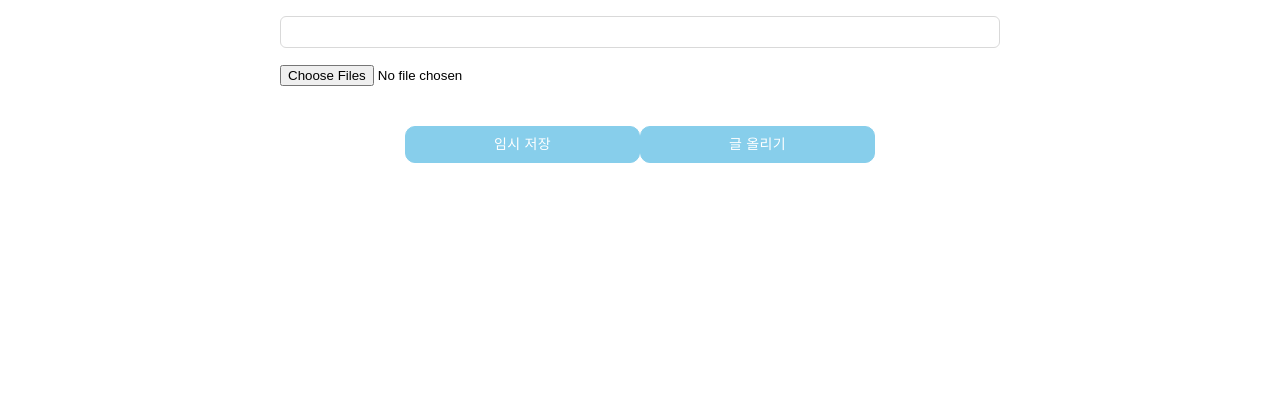
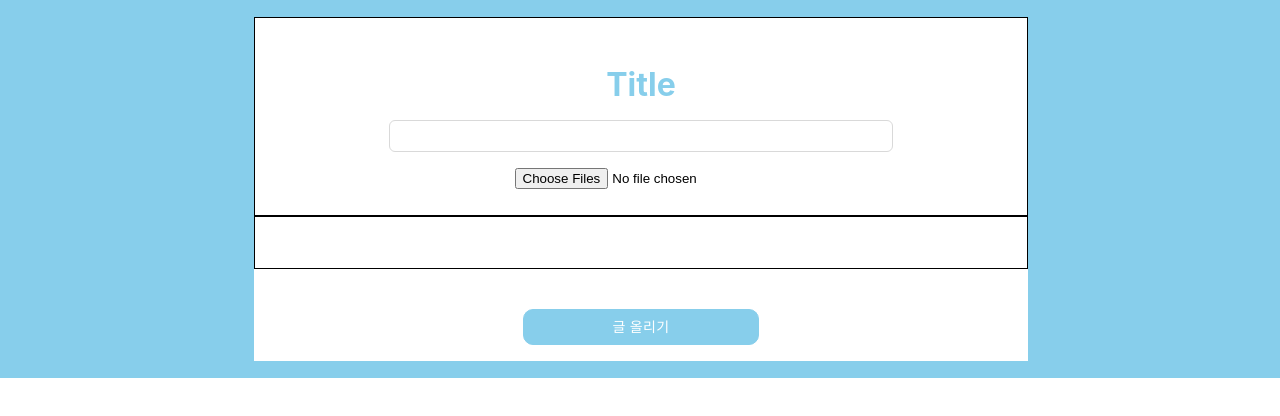
Before and after one commit to HyeGyoungPark/FrontEnd, a React (Create React App) app: page /write in a window 1280 px wide. Shown: the top 416 px of the page. Built offline with nearby package versions, Linux system fonts and the light colour scheme.

Commit message:
백엔드 버젼 업데이트. CSS 수동 변경 완.

```diff
--- a/src/component/page/WriteImage.jsx
+++ b/src/component/page/WriteImage.jsx
@@ -16,7 +16,7 @@ const Wrapper = styled.div`
 
 const { TextArea } = Input
 
-const Images = ({ imageList, getImageList, contentList, SetContentList}) => {
+const Images = ({ imageList, getImageList, contentList, setContentList}) => {
     const removeImage = (id) => {
         let newList = imageList.filter((image) => image.id !== id);
         getImageList(newList);
@@ -26,7 +26,7 @@ const Images = ({ imageList, getImageList, contentList, SetContentList}) => {
     const handleChange = (e) => {
         const list = [...contentList];
         list[e.target.id] = e.target.value;
-        SetContentList(list);
+        setContentList(list);
     };
 
     return imageList.map((image, index) => {
--- a/src/component/page/WritePage.jsx
+++ b/src/component/page/WritePage.jsx
@@ -1,12 +1,18 @@
-import React, { useState } from "react";
+import React, {useEffect, useState} from "react";
 import styled from "styled-components";
+import {useNavigate, useParams} from "react-router-dom";
+import TextInput from "../ui/TextInput";
+import CommentBox from "../ui/CommentBox";
 import { Button } from '@mui/material';
+import { CountertopsSharp, ReadMoreRounded } from "@mui/icons-material";
+import DetailList from "../list/DetailList"
 import { Input } from "antd"
-
+import { Button as Button2 } from "antd"
+import imageCompression from 'browser-image-compression'
 import * as resize from "../ui/resize.js"
-import Images from "./WriteImage"
 import axios from "axios";
-
+import Sidebar from "./Sidebar";
+import { width } from "@mui/system";
 
 //화면의 중앙에 위치시킴
 const Wrapper = styled.div`
@@ -14,6 +20,18 @@ const Wrapper = styled.div`
   width: calc(100% - 32px);
   display: flex;
   flex-direction: column;
+  align-items: center;
+  justify-content: center;
+  border: 1px solid skyblue;
+  background-color: skyblue;
+  display: grid;
+`;
+
+const WrapperInside = styled.div`
+    padding: 16px;
+    width: calc(100% - 32px);
+    display: flex;
+    flex-direction: row;
     align-items: center;
     justify-content: center;
 `;
@@ -25,11 +43,16 @@ const WrapperBtn = styled.div`
     flex-direction: row;
     align-items: center;
     justify-content: center;
+    background-color: white;
 `;
 
+
 const Container = styled.div`
-  width: 100%;
+    width: 200vw;
+    border: 1px solid black;
+    background-color: white;
     max-width: 720px;
+
   & > * {
     :not(:last-child) {
       margin-bottom: 16px;
@@ -37,16 +60,30 @@ const Container = styled.div`
   }
 `;
 
+
 const { TextArea } = Input
 
 function WritePage(props) {
-    const [title, SetTitle] = useState("");
-    const [imageList, SetImageList] = useState([]);
-    const [contentList, SetContentList] = useState([]);
+
+
+    const [title, setTitle] = useState("");
+    const [content, setContent] = useState("");
+
+    const [imageList, setImageList] = useState([]);
+    const [contentList, setContentList] = useState([]);
+    const [contentChange, setContentChange] = useState("");
+    const [contents, setContents] = useState([]);
+
+    let formArray = new Array();
+    let contentArray = new Array();
 
     const getImageList = (newImageList) => {
-        SetImageList(newImageList);
+        setImageList(newImageList);
     };
+
+    const getContentList = (newContentList) => {
+        setContentList(newContentList);
+    }
 
     const uploadFile = async (e) => {
         let fileArr = e.target.files;
@@ -57,29 +94,154 @@ function WritePage(props) {
             return;
         }
 
+//        setContentList([...contentList, {id: contents.id, content:contents.content}]);
+
+  //      contentArray.push({id:contents.id, content:contents.content})
+
+        console.log("arrray: ", contentArray);
+
         //프리뷰
         for (let i=0; i<filesLength; i++){
             let newImage = await resize.handleResize(fileArr[i]);
-            SetImageList((imageList) => [...imageList, newImage]);
+            setImageList((imageList) => [...imageList, newImage]);
+
+            //let newContent = contentList[i];
+            //setContentList((contentList) => [...contentList, newContent]);
         }
         e.target.value = '';
 
-        SetContentList([...contentList,]);
+        //setContentList([...contentList, {id: contents.id, content:contents.content}]);
+        //contentArray.push({id:contents.id, content:contents.content});
+
+        console.log(imageList);
+        console.log(contentList);
     };
 
-    function preSubmit() {};
+    const removeImage = (id) => {
+        let newList = imageList.filter((image) => image.id !== id);
+        alert(id);
+        let newContentList = contentList.filter((content) => content.id != id );
+        getImageList(newList);
+        getContentList(newContentList);
+        return;
+    };
 
-    function finalSubmit() {};
+
+    const handleChange = (index, e) => {
+        if(e.target.name === "contentinput") {
+            let newContent = new Object();
+            newContent.id=index;
+            newContent.content=contentChange;
+            console.log(newContent); //{id: , content: }
+            setContentList([newContent, ...contentList]);
+            /*
+            const newpreContent = [...contentList];
+            newpreContent[index%date] = contentChange;
+            console.log(date);
+            const newContent = [...contentList];
+
+            for(let i=0; i<newpreContent.length; i++){
+                if(newpreContent[i] !== undefined){
+                    newContent[n] = newpreContent[i];
+                    n++;
+                }
+            }
+            setContentList([...newContent]);
+            newContent = [];
+            n=0;
+        */
+        }
+        /*let newContent = new Object();
+        newContent.id=e.target.id;
+        newContent.content=e.target.value;
+        //console.log(newContent); {id: , content: }
+        setContents(newContent);
+        */
+    };
+
+
+    const onChangeContent = (e) => {
+        setContentChange(e.target.value);
+    }
+
+    function onWrite() {
+        //console.log(contents); //contents 에는 마지막 말이 잘 들어감
+        //SetContentList([...contentList, contents]); //왜인지는 모르겠지만 contents가 안들어감..
+
+        console.log(imageList);
+        console.log(contentList);
+
+        for (let i=0; i<contentList.length; i++) {
+            let formData = new Object();
+            formData.postId = 1; //postid 넣기
+            formData.pictureUrl = i+1;
+          /*  if (i==contentList.length-1)
+                formData.pictureContent = contents;
+            else*/
+                formData.pictureContent = contentList[i];
+
+            formArray.push(formData);
+        }
+
+        let sjson = JSON.stringify(formArray);
+        console.log(sjson);
+
+        axios.post('/api/posts',
+            JSON.stringify({
+                title: title,
+                content: content,
+            }),
+            {
+                headers:
+                    {"Content-Type": 'application/json'}
+            }).then((res) => {
+            alert("글을 등록하였습니다");
+            console.log(res.data);
+            window.location.href = '/main';
+        }).catch(error => {
+            console.log("실패");
+        });
+        axios.post('/api/pictures',
+            sjson,
+            {
+                headers:
+                    {"Content-Type": 'application/json'}
+            }).then((res) => {
+            console.log(res.data);
+        }).catch(error => {
+            console.log("실패");
+        });
+    }
 
     return (
         <Wrapper>
-            <Container>
+            <Sidebar/>
+            <Container
+            style={{
+                padding: "2vw",
+                alignItems: "center",
+                placeItems: "center",
+                display: "grid",
+                textAlign: "center",
+              }}
+            >
+              <h1
+                style={{
+                  color: "skyblue",
+                  textAlign: "center",
+                }}
+              >
+                Title
+              </h1>
                 <TextArea
+                    style={{
+                        width: "70%",
+                    }}
                     type="text" value={title}
                     onChange={(e) => {
-                    SetTitle(e.target.value);
+                        setTitle(e.target.value);
                     }}
-                autoSize={{ minRows: 1, maxRows: 1}}/>
+                    autoSize={{minRows: 1, maxRows: 1}}/>
 
                 <input
                     type="file"
@@ -87,8 +249,30 @@ function WritePage(props) {
                     accept="image/*"
                     multiple
                     onChange={uploadFile}/>
-                <Images imageList={imageList} getImageList={getImageList} contentList={contentList} SetContentList={SetContentList}/>
+
+                { imageList.map((image) => {
+                    return(
+                        <div key={image.id}
+                        style = {{border : "1px solid skyblue", padding : "1px 1px 10px 1px", width : "90%"}}>
+                            <WrapperInside>
+                            <img alt={image.id} src={image.url} style = {{width : "50%", padding : "0.5vw 0.5vw 0vw 0.5vw"}}/>
+                            <TextArea type="text" id={image.id} name="contentinput" onBlur={(event) => handleChange(image.id, event) }onChange = {(event) => onChangeContent(event)} autoSize={{ minRows: 10, maxRows: 10}}style = {{width : "50%", padding : "0.5vw 0.5vw 0vw 0.5vw"}}/>
+                            </WrapperInside>
+                            <Button2 onClick={() => removeImage(image.id, content.id)}>삭제</Button2>
+                        </div>
+                    );
+                })}
             </Container>
+
+            <Container
+                style={{
+                padding: "2vw",
+                alignItems: "center",
+                placeItems: "center",
+                display: "grid",
+                textAlign: "center",
+                }}
+            ></Container>
 
             <WrapperBtn>
                 <Button
@@ -109,29 +293,10 @@ function WritePage(props) {
                             borderColor: 'skyblue'
                         }
                     }}
-                onClick={() => {preSubmit()}}>임시 저장</Button>
-
-                <Button
-                type="submit"
-                variant="outlined"
-                sx={{ //css 적용
-                    mt: 3,
-                    pr: 11,
-                    pl: 11,
-                    color: 'white',
-                    border: '1px solid skyblue',
-                    borderRadius: '10px',
-                    backgroundColor: 'skyblue',
-                    // "&.Mui[mui이름]-root:[event 속성]" : {}로 기본적으로 적용된 css를 변경시킬 수 있다.
-                    // "&.MuiButton-root:hover" : {}로 기본적으로 탑재되어있는 css를 바꿈
-                    "&.MuiButton-root:hover":{
-                    color: 'skyblue',
-                    borderColor: 'skyblue'
-                    }
-                }}
-                onClick={() => {finalSubmit()}}>글 올리기</Button>
+                    onClick={onWrite}>글 올리기</Button>
             </WrapperBtn>
         </Wrapper>
+
     );
 }
 
--- a/src/component/ui/resize.js
+++ b/src/component/ui/resize.js
@@ -7,6 +7,7 @@ const handleFileOnChange = async (file) => {
         const resultFile = new File([compressedFile], compressedFile.name, {
             type: compressedFile.type,
         });
+
         return resultFile;
     } catch (error) {
         console.log(error);
@@ -22,10 +23,14 @@ const handleUrlOnChange = async(compressedFile) => {
     }
 };
 
+
+
 const handleResize = async (file) => {
     const newFile = await handleFileOnChange(file);
     const newUrl = await handleUrlOnChange(newFile);
-    return { file: newFile, id: newFile.lastModified, url: newUrl };
+    const content = "";
+
+    return { file: newFile, id: newFile.lastModified, url: newUrl, };
 };
 
 export { handleFileOnChange, handleUrlOnChange, handleResize };
--- a/src/postData.json
+++ b/src/postData.json
@@ -6,7 +6,7 @@
         "comments": [
             {
                 "email": "1@gmail.com",
-                "content": "실제로 개발하다보면 map함수를 진짜 많이 쓰는 것 같아요😄"
+                "content": "실제로 개발하다보면 map함수를 진짜 많이 쓰는 것 같아요😄 맞아요 나는 1이에요"
             },
             {
                 "email": "2@gmail.com",
@@ -35,7 +35,7 @@
         "comments": [
             {
                 "email": "3@gmail.com",
-                "content": "이렇게 사용하는 방법이 있었군요!"
+                "content": "이렇게 사용하는 방법이 있었군요! 나는 2에요!"
             },
             {
                 "email": "6@gmail.com",
```
Lines whose indentation alone changed are shown as unchanged.
